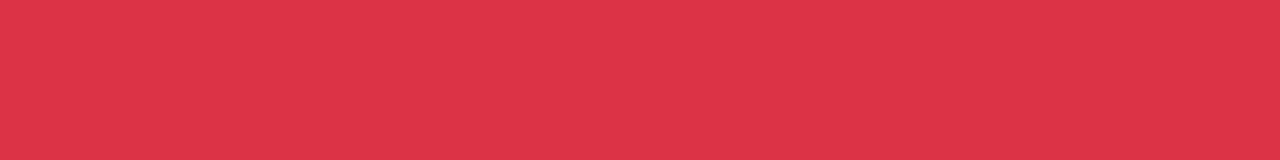
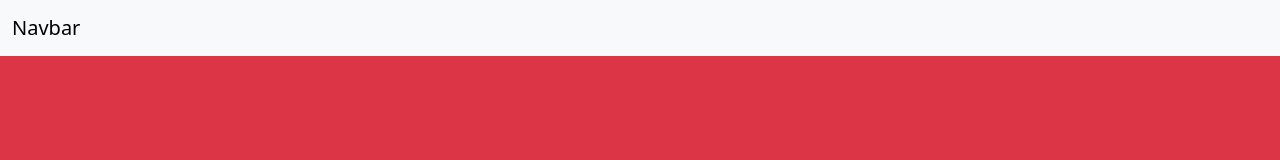
Before and after one commit to amiltonbandeira/Intro, a plain HTML site: page index.html in a window 1280 px wide. Drawn offline with nearby package versions, Linux system fonts and the light colour scheme.

Commit message:
started making the navbar

```diff
--- a/index.html
+++ b/index.html
@@ -8,6 +8,13 @@
     <title>Webpagenance</title>
 </head>
 <body class="bg-danger">
+    <div class="header">
+        <nav class="navbar navbar-expand-lg bg-body-tertiary">
+            <div class="container-fluid">
+                <a href="#" class="navbar-brand">Navbar</a>
+            </div>
+        </nav>
+    </div>
     <script src="https://cdn.jsdelivr.net/npm/bootstrap@5.3.3/dist/js/bootstrap.bundle.min.js" integrity="sha384-YvpcrYf0tY3lHB60NNkmXc5s9fDVZLESaAA55NDzOxhy9GkcIdslK1eN7N6jIeHz" crossorigin="anonymous"></script>
 </body>
 </html>
```
